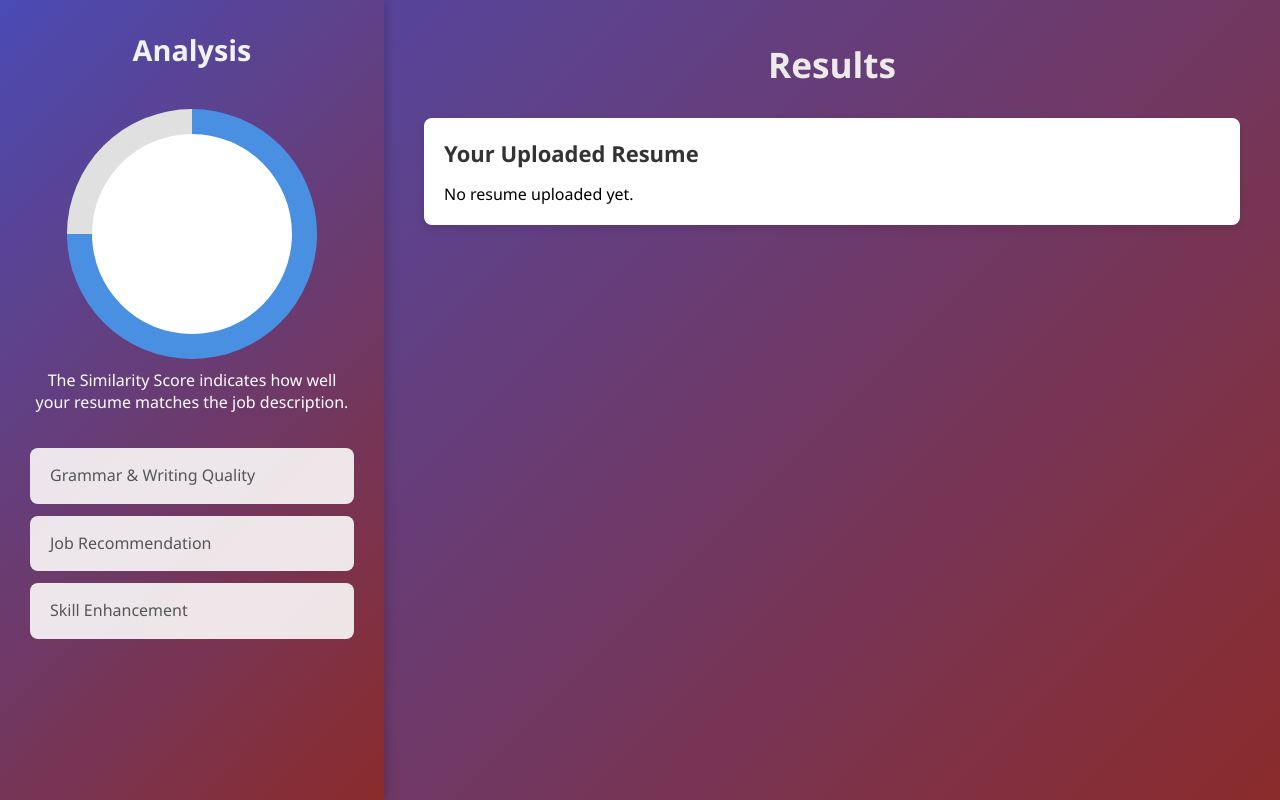
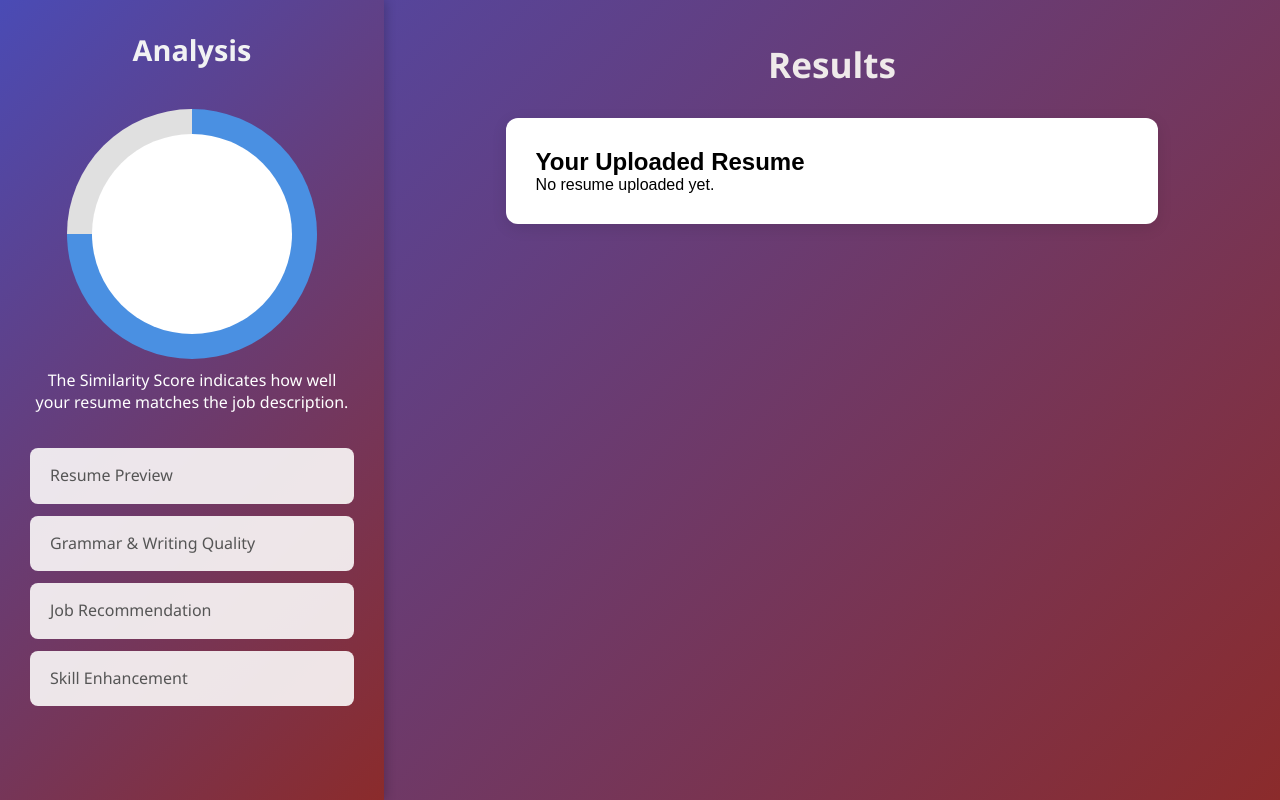
Before and after one commit to mohitk21103/breaktheATS, a Flask app: template templates/analysis_results.html in a window 1280 px wide. Run offline with Flask 3, Linux system fonts and the light colour scheme; the template is opened without the code that fills it, so the values that code supplies are empty; parts of the project's set-up code (start-up, migrations or seed data) failed here and were passed over.

Commit message:
resume-preview has been added.

```diff
--- a/templates/analysis_results.html
+++ b/templates/analysis_results.html
@@ -246,6 +246,15 @@
 
 
 </style>
+    <style>
+    .result-section {
+        display: none;
+    }
+    .result-section.active {
+        display: block;
+    }
+</style>
+
 </head>
 <body>
 
@@ -260,6 +269,8 @@
 
         </div>
         <ul>
+            <li onclick="showSection('resume_preview')">Resume Preview</li>
+
             {% for key in results.keys() %}
                 {% if key not in ['grammar_errors', 'clarity_issues', 'professional_tone', 'extracted_keywords',  'predicted_category', 'skill_enhancement_courses_videos'] %}
                     <li onclick="showSection('{{ key }}')">{{ key.replace('_', ' ').title() }}</li>
@@ -274,7 +285,7 @@
     <div class="content-container">
         <h1>Results</h1>
 
-        <div class="resume-preview">
+    <div id="resume_preview" class="result-section active">
         <h2>Your Uploaded Resume</h2>
         {% if resume_url %}
             <iframe src="{{ resume_url }}" frameborder="0" class="resume-frame"></iframe>
@@ -282,6 +293,7 @@
             <p>No resume uploaded yet.</p>
         {% endif %}
     </div>
+
 
 
 
@@ -370,11 +382,18 @@
 
     <script>
         function showSection(sectionId) {
+            // Hide all result sections (including resume preview)
             document.querySelectorAll('.result-section').forEach(section => {
                 section.classList.remove('active');
             });
-            document.getElementById(sectionId).classList.add('active');
+
+            // Show selected section
+            const target = document.getElementById(sectionId);
+            if (target) {
+                target.classList.add('active');
+            }
         }
     </script>
+
 </body>
 </html>
```
Lines whose indentation alone changed are shown as unchanged.
